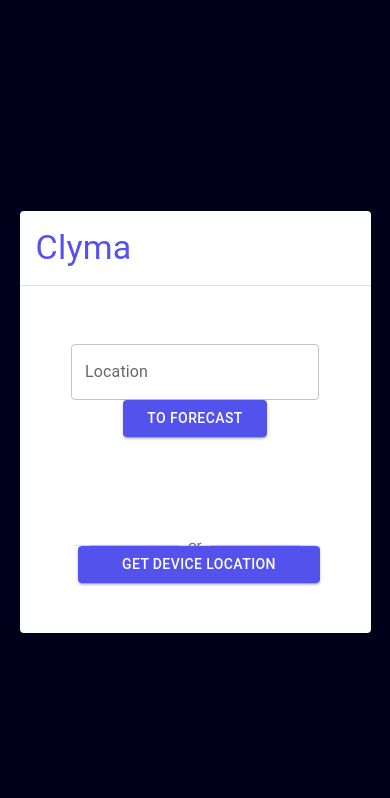
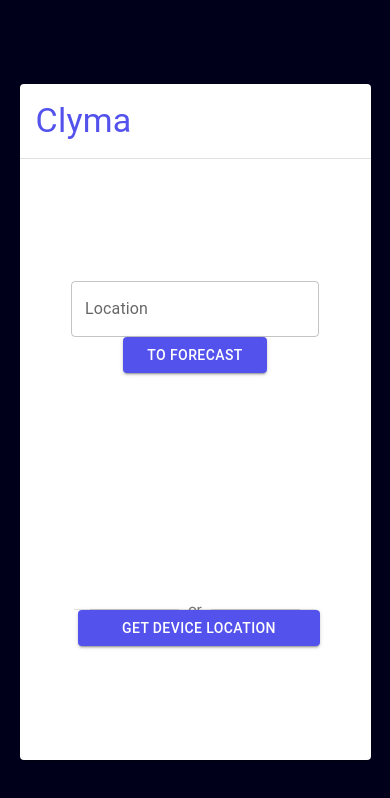
Before and after one commit to Ralonso20/weather, a Next.js app: page /start/startPage in a window 390 px wide. Shown: the top 798 px of the page. Built offline with nearby package versions, Linux system fonts and the light colour scheme.

Commit message:
ajuste rapido estilo desktop

```diff
--- a/src/pages/start/startPage.module.css
+++ b/src/pages/start/startPage.module.css
@@ -5,8 +5,8 @@
 
 .card {
   display: flex;
-  height: 50%;
-  width: 90%;
+  height: 80%;
+  width: 20vw;
   flex-direction: column;
 }
 
@@ -38,6 +38,8 @@
   border-color: #5352ed !important;
 }
 
-.MuiInputBase-root{
-  border-color: #5352ed !important;
+@media (max-width: 768px) {
+  .card{
+    width: 90%;
+  }
 }
```
Also changed, not shown: src/assets/mifuru-rain-background.jpg (deleted).
